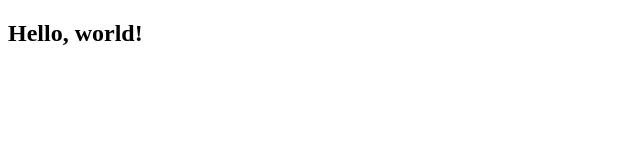
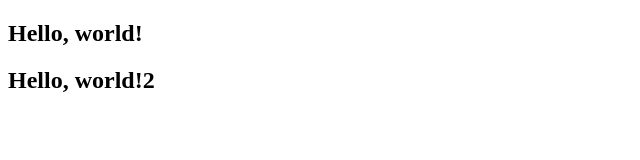
Before and after one commit to Nod1rchik/coddy-1, a plain HTML site: page index.html in a window 1280 px wide. Shown: the whole page, without its empty margins (0-640 px from the left). Drawn offline with Linux system fonts and the light colour scheme.

Commit message:
second commit

```diff
--- a/index.html
+++ b/index.html
@@ -8,5 +8,6 @@
 </head>
 <body>
     <h2>Hello, world!</h2>
+    <h2>Hello, world!2</h2>
 </body>
 </html>
```
